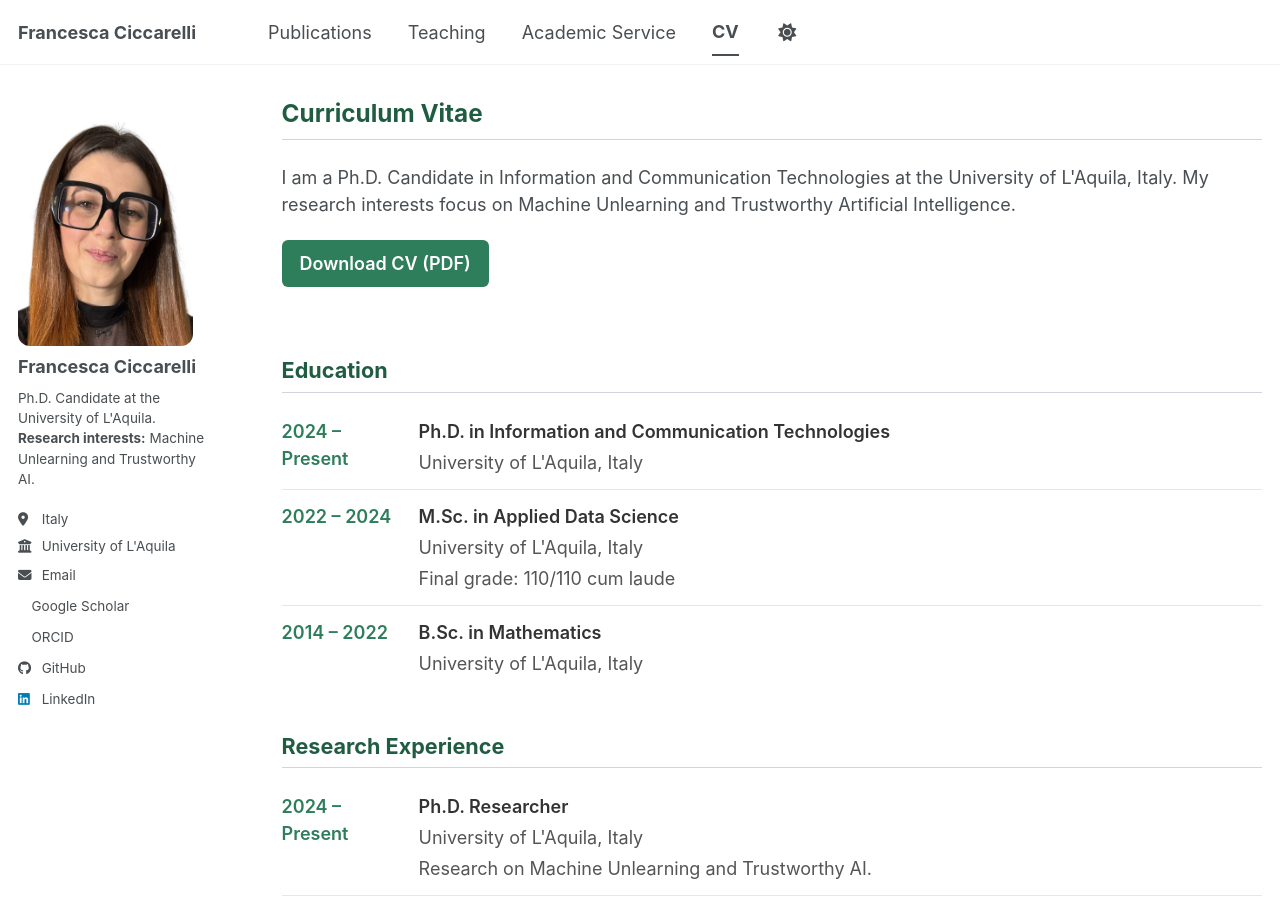
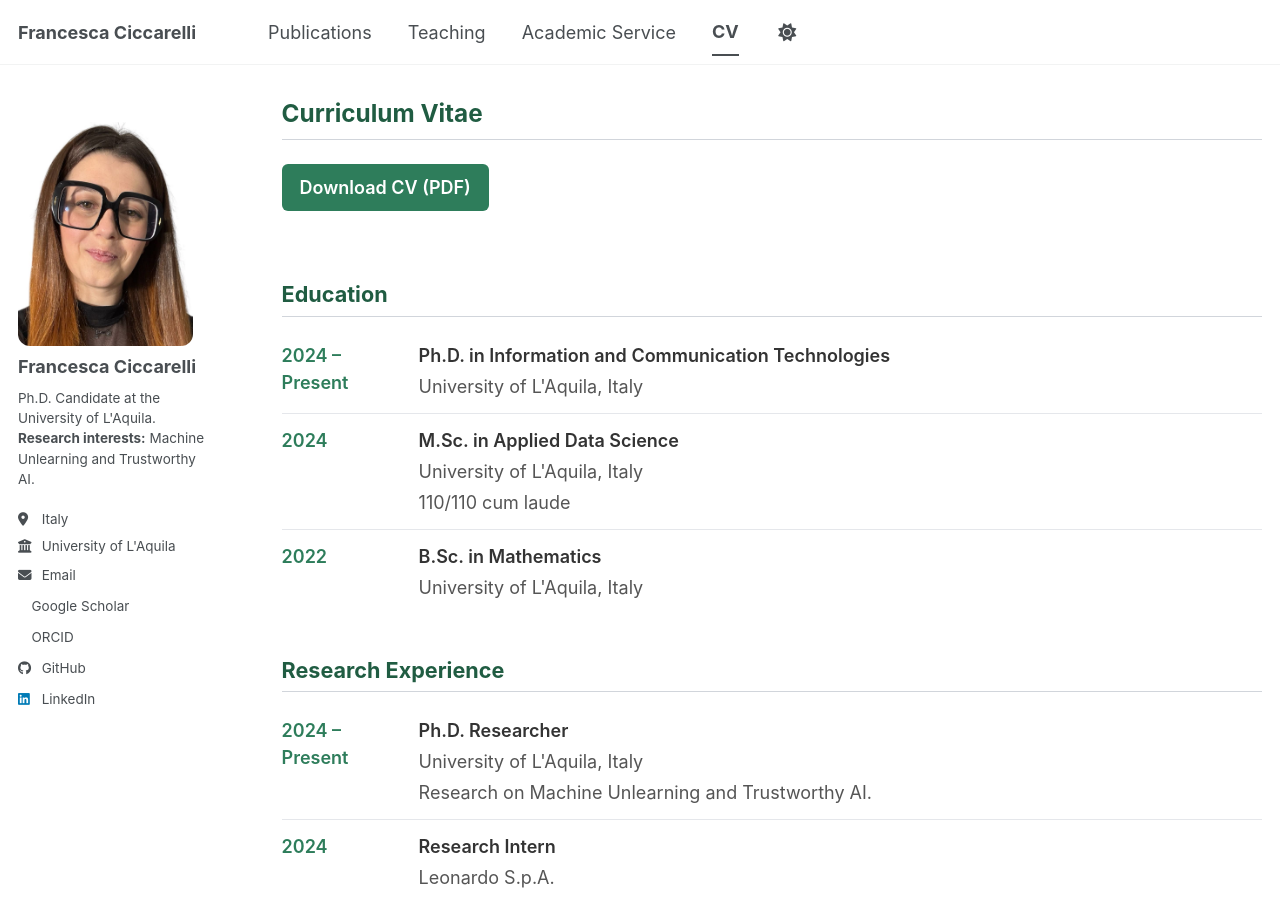
Before and after one commit to francescaciccarelli/francescaciccarelli.github.io, a Jekyll site: the page built from _pages/cv.md, in a window 1280 px wide and 900 px high. Built offline with Jekyll 4.4.1, drawn with Linux system fonts in a browser that asks for light colours; a style sheet for code colours, icons or effects is not loaded.

Commit message:
Update cv.md

```diff
--- a/_pages/cv.md
+++ b/_pages/cv.md
@@ -98,19 +98,13 @@ author_profile: true
 }
 </style>
 
-<p class="cv-intro">
-I am a Ph.D. Candidate in Information and Communication
-Technologies at the University of L'Aquila, Italy.
-My research interests focus on Machine Unlearning
-and Trustworthy Artificial Intelligence.
-</p>
-
 <a class="cv-download"
    href="/files/Francesca_Ciccarelli_CV.pdf"
    target="_blank"
    rel="noopener noreferrer">
   Download CV (PDF)
 </a>
+
 
 <div class="cv-section">
   <h2>Education</h2>
@@ -124,21 +118,22 @@ and Trustworthy Artificial Intelligence.
   </div>
 
   <div class="cv-entry">
-    <div class="cv-year">2022 – 2024</div>
+    <div class="cv-year">2024</div>
     <div class="cv-details">
       <strong>M.Sc. in Applied Data Science</strong>
       <p>University of L'Aquila, Italy</p>
-      <p>Final grade: 110/110 cum laude</p>
+      <p>110/110 cum laude</p>
     </div>
   </div>
 
   <div class="cv-entry">
-    <div class="cv-year">2014 – 2022</div>
+    <div class="cv-year">2022</div>
     <div class="cv-details">
       <strong>B.Sc. in Mathematics</strong>
       <p>University of L'Aquila, Italy</p>
     </div>
   </div>
+
 </div>
 
 <div class="cv-section">
```
